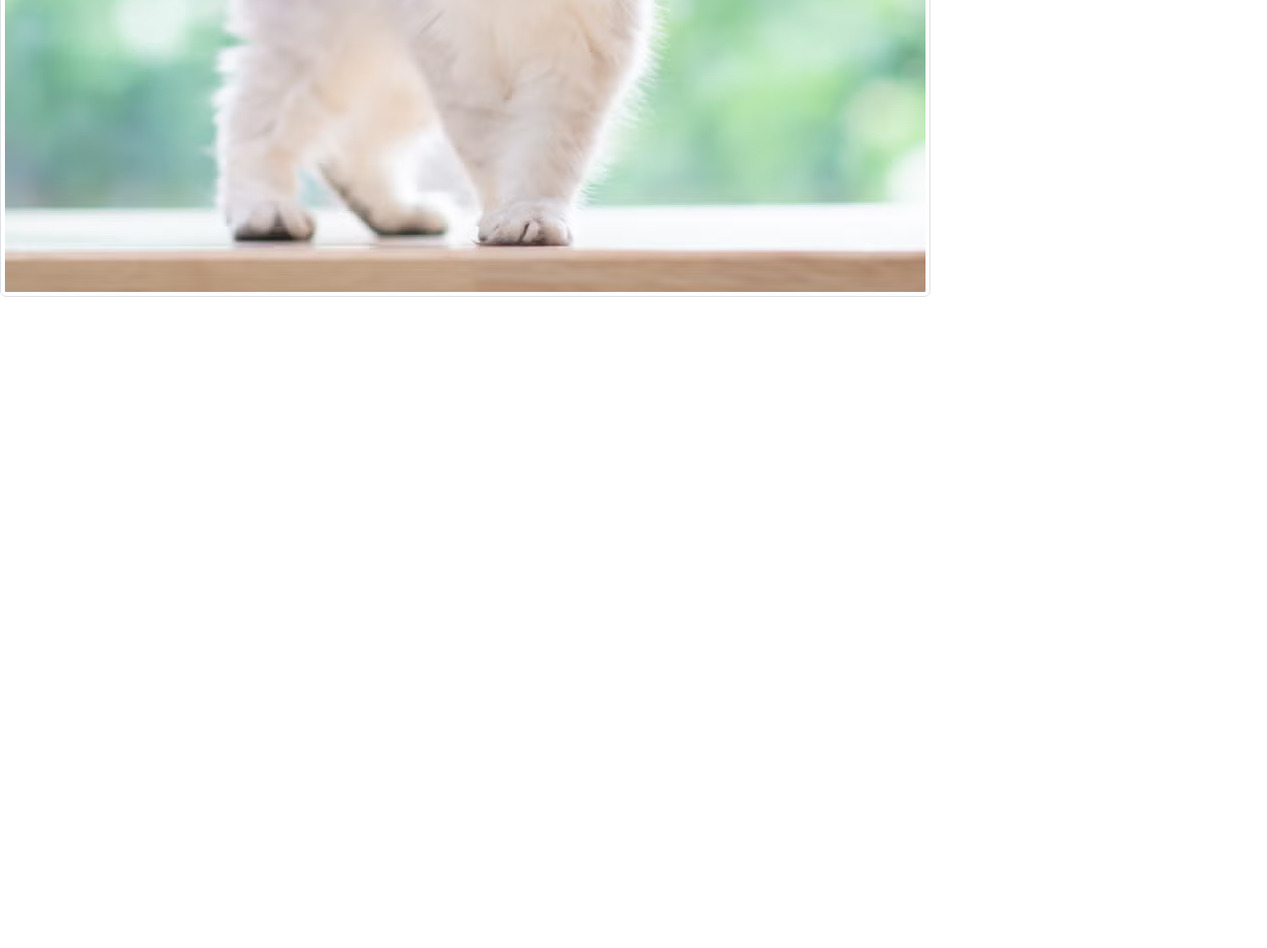
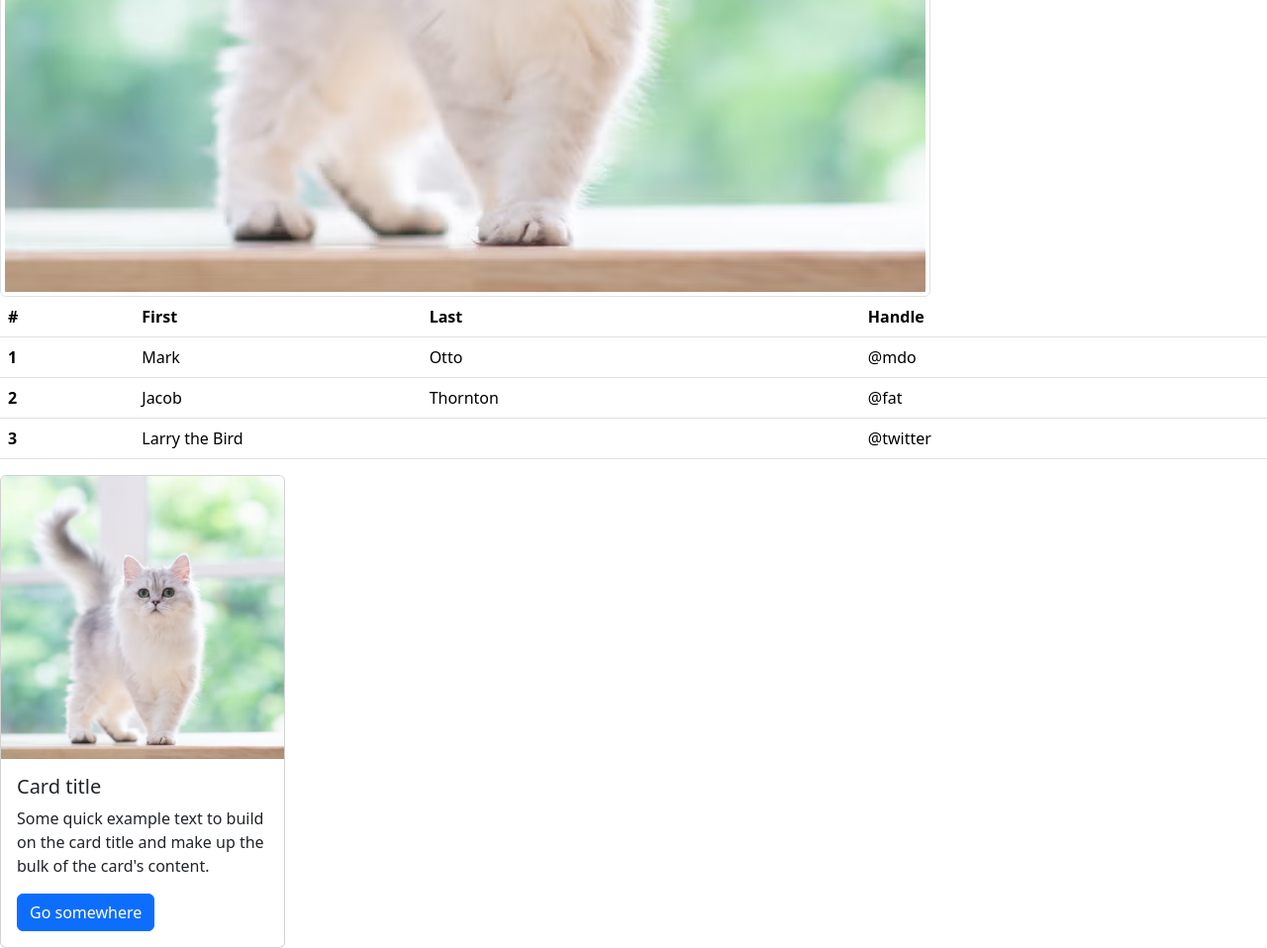
Before and after one commit to ns0996596/bootstrap, a plain HTML site: page index.html in a window 1280 px wide. Shown: the part 763-1721 px from the top of the page at 99% size. Before the commit the page ends 1063 px from the top, so only its background shows below. Drawn offline with nearby package versions, Linux system fonts and the light colour scheme.

```diff
--- a/index.html
+++ b/index.html
@@ -39,6 +39,48 @@
 
         <img src="meow.avif" class="img-fluid img-thumbnail" alt="...">
     </div>
+
+
+
+    <table class="table">
+        <thead>
+          <tr>
+            <th scope="col">#</th>
+            <th scope="col">First</th>
+            <th scope="col">Last</th>
+            <th scope="col">Handle</th>
+          </tr>
+        </thead>
+        <tbody>
+          <tr>
+            <th scope="row">1</th>
+            <td>Mark</td>
+            <td>Otto</td>
+            <td>@mdo</td>
+          </tr>
+          <tr>
+            <th scope="row">2</th>
+            <td>Jacob</td>
+            <td>Thornton</td>
+            <td>@fat</td>
+          </tr>
+          <tr>
+            <th scope="row">3</th>
+            <td colspan="2">Larry the Bird</td>
+            <td>@twitter</td>
+          </tr>
+        </tbody>
+      </table>
+
+
+      <div class="card" style="width: 18rem;">
+        <img src="meow.avif" class="card-img-top" alt="...">
+        <div class="card-body">
+          <h5 class="card-title">Card title</h5>
+          <p class="card-text">Some quick example text to build on the card title and make up the bulk of the card's content.</p>
+          <a href="#" class="btn btn-primary">Go somewhere</a>
+        </div>
+      </div>
 </body>
 
 </html>
```
